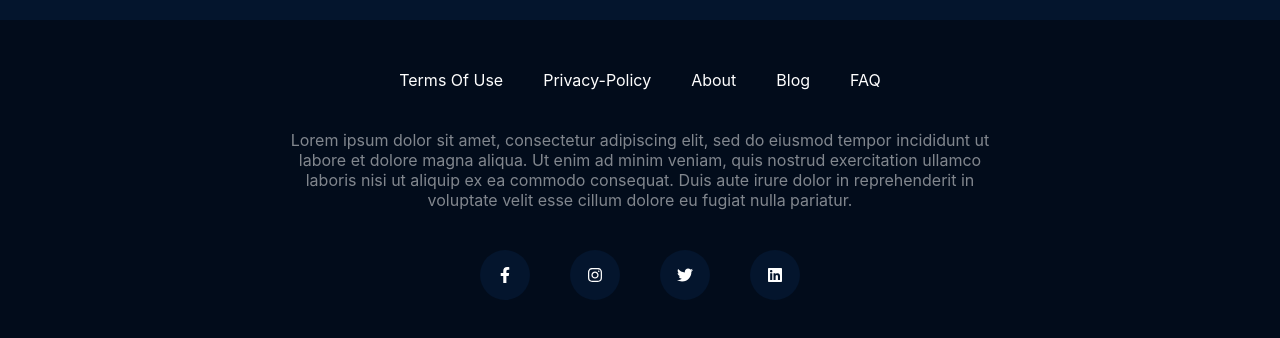
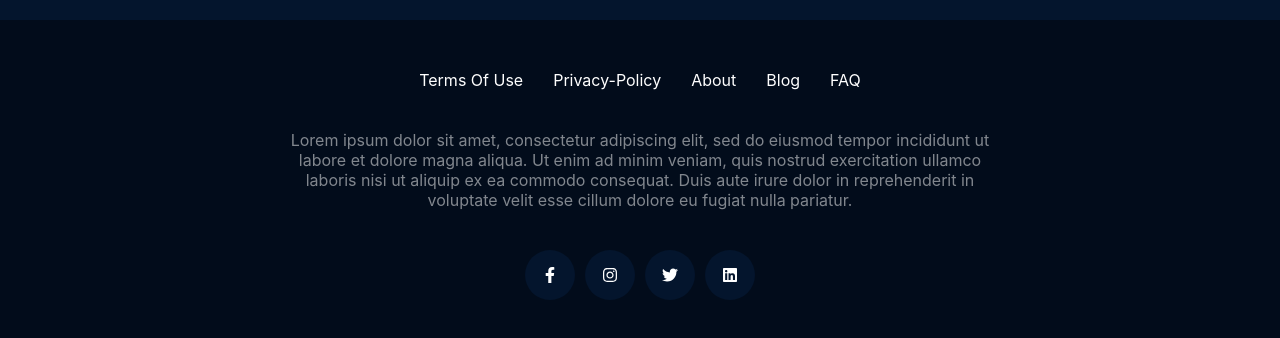
Before and after one commit to khushiiiii24/MovixClone, a React (Vite) app: page / in a window 1280 px wide. Shown: the part 962-1300 px from the top of the page. Built offline with nearby package versions, Linux system fonts and the light colour scheme; no server answers.

Commit message:
new commit

```diff
--- a/src/components/Footer.css
+++ b/src/components/Footer.css
@@ -11,12 +11,11 @@
   text-align: center;
   width: 63%;
 }
-.FooterPages,
-.FooterIcons {
+.FooterPages {
   display: flex;
   justify-content: center;
   align-items: center;
-  gap: 40px;
+  gap: 30px;
   list-style-type: none;
 }
 .FooterDescription{
@@ -34,3 +33,10 @@
     cursor: pointer;
     transition: all ease .3s;
 }
+.FooterIcons {
+  display: flex;
+  justify-content: center;
+  align-items: center;
+  gap: 10px;
+  list-style-type: none;
+}
```
